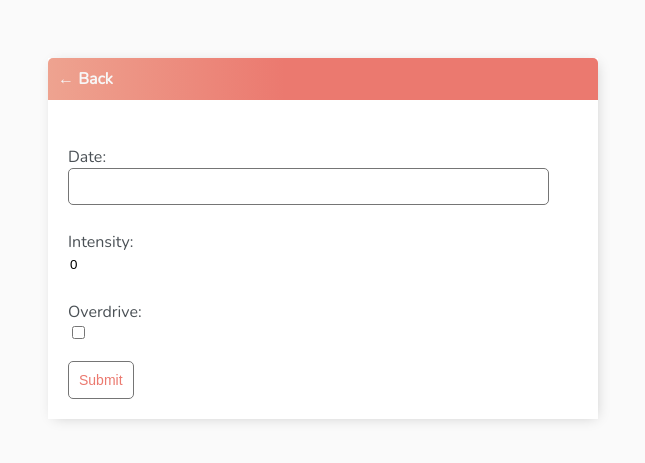
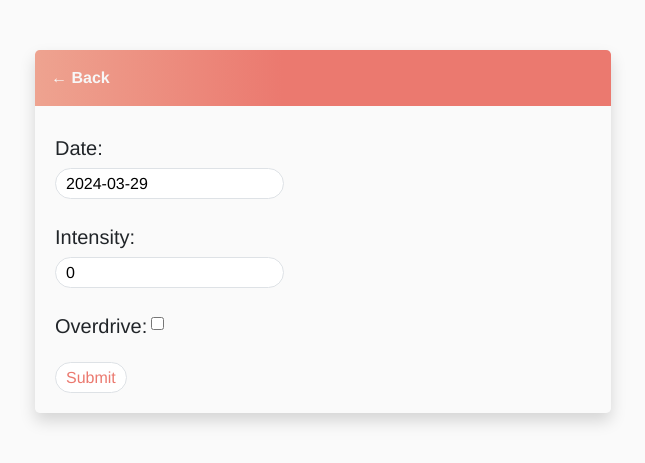
Before and after one commit to brunobeeee/drinklog, a Django app: page /log-create/ in a window 1280 px wide. Shown: the top 463 px of the page, without its empty margins (317-962 px from the left). Run offline with Django 3.2, Linux system fonts and the light colour scheme; the visitor is signed in with stand-in values (Sample User, id 1); parts of the project's set-up code (start-up, migrations or seed data) failed here and were passed over.

Commit message:
General design overhaul

```diff
--- a/app/base/templates/base/log_form.html
+++ b/app/base/templates/base/log_form.html
@@ -6,8 +6,22 @@
 
 <div class="card-body">
     <form method="POST" action="">
-        {% csrf_token %} {{form.as_p}}
-        <input class="button" type="submit" value="Submit" />
+        {% csrf_token %}
+        <div class="form-group">
+            <label class="h5" for="id_date">Date:</label>
+            {{ form.date }}
+        </div>
+        <div class="form-group">
+            <label class="h5" for="id_intensity">Intensity:</label>
+            {{ form.intensity }}
+        </div>
+        <div class="form-group d-flex align-items-center">
+            <label class="h5" for="id_overdrive">Overdrive:</label>
+            <div class="custom-control custom-checkbox pl-1">
+                {{ form.overdrive }}
+            </div>
+        </div>
+        <button class="button" type="submit">Submit</button>
     </form>
 </div>
 
--- a/app/base/templates/base/main.html
+++ b/app/base/templates/base/main.html
@@ -1,24 +1,40 @@
-<!DOCTYPE html>
+<!doctype html>
 <html lang="en">
+    <head>
+        <meta charset="utf-8" />
+        <meta
+            name="description"
+            content="This is to do list implemented using Django by Dennis Ivy who is a full stack web developer."
+        />
 
-<head>
-    <meta charset="utf-8">
-    <meta name="description"
-        content="This is to do list implemented using Django by Dennis Ivy who is a full stack web developer.">
+        <meta http-equiv="X-UA-Compatible" content="IE=edge" />
+        <title>Drinklog</title>
+        <meta
+            name="description"
+            content="A habit tracker for tracking water intake"
+        />
+        <meta name="viewport" content="width=device-width, initial-scale=1" />
 
-    <meta http-equiv="X-UA-Compatible" content="IE=edge">
-    <title>To Do Items</title>
-    <meta name="description" content="">
-    <meta name="viewport" content="width=device-width, initial-scale=1">
-
-    <link rel="preconnect" href="https://fonts.gstatic.com">
-    <link href="https://fonts.googleapis.com/css2?family=Nunito:wght@200&display=swap" rel="stylesheet">
+        <!-- Bootstrap -->
+        <link
+            rel="stylesheet"
+            href="https://cdn.jsdelivr.net/npm/bootstrap@4.3.1/dist/css/bootstrap.min.css"
+            integrity="sha384-ggOyR0iXCbMQv3Xipma34MD+dH/1fQ784/j6cY/iJTQUOhcWr7x9JvoRxT2MZw1T"
+            crossorigin="anonymous"
+        />
+        <!-- Fontawesome -->
+        <link
+            rel="stylesheet"
+            href="https://cdnjs.cloudflare.com/ajax/libs/font-awesome/6.5.2/css/all.min.css"
+            integrity="sha512-SnH5WK+bZxgPHs44uWIX+LLJAJ9/2PkPKZ5QiAj6Ta86w+fsb2TkcmfRyVX3pBnMFcV7oQPJkl9QevSCWr3W6A=="
+            crossorigin="anonymous"
+            referrerpolicy="no-referrer"
+        />
 
         <style>
             body {
-            background-color: #FAFAFA;
-            font-family: 'Nunito', sans-serif;
-            padding-top: 50px;
+                background-color: #fafafa;
+                font-family: "Helvetica Neue", sans-serif;
             }
 
             h1,
@@ -26,14 +42,13 @@
             h3,
             h4,
             h5,
-        h6,
-            {
-            font-family: 'Raleway', sans-serif;
+            h6 {
+                font-family: "Jost", sans-serif;
             }
 
             a,
             p {
-            color: #4b5156
+                color: #4b5156;
             }
 
             a {
@@ -41,11 +56,41 @@
             }
 
             .container {
-            max-width: 550px;
-            margin: auto;
-            background-color: #fff;
-            -webkit-box-shadow: 2px 2px 13px -4px rgba(0, 0, 0, 0.21);
-            box-shadow: 2px 2px 13px -4px rgba(0, 0, 0, 0.21);
+                max-width: 576px;
+                margin-top: 50px;
+                border-radius: 0.3rem;
+                padding: 0;
+                box-shadow: 0 0.5rem 1rem rgba(0, 0, 0, 0.15);
+            }
+
+            .header-bar {
+                display: flex;
+                justify-content: space-between;
+                color: #fff;
+                padding: 1rem;
+                border-radius: 0.3rem 0.3rem 0 0;
+                background: linear-gradient(
+                    90deg,
+                    #eea390 0%,
+                    #eb796f 43%,
+                    #eb796f 100%
+                );
+            }
+
+            .header-bar a {
+                color: rgb(247, 247, 247);
+                text-decoration: none;
+            }
+
+            @media (max-width: 576px) {
+                .container {
+                    margin-top: 0;
+                    border-radius: 0 !important;
+                    box-shadow: none;
+                }
+                .header-bar {
+                    border-radius: 0;
+                }
             }
 
             input {
@@ -53,122 +98,21 @@
                 border: none;
             }
 
-        .header-bar {
+            #search-add-wrapper {
                 display: flex;
+                padding: 1rem;
                 justify-content: space-between;
-            color: #fff;
-            padding: 10px;
-            border-radius: 5px 5px 0 0;
-            background: linear-gradient(90deg, #EEA390 0%, #EB796F 43%, #EB796F 100%);
+                align-items: center;
             }
 
-        .header-bar a {
-            color: rgb(247, 247, 247);
-            text-decoration: none;
-        }
-
-        .task-wrapper {
-            display: flex;
-            align-items: center;
-            justify-content: space-between;
-            background-color: #fff;
-            border-top: 1px solid #dfe4ea;
-            overflow: hidden;
-        }
-
-        .task-title {
-            display: flex;
-            padding: 20px;
-        }
-
-        .task-title a {
-            text-decoration: none;
-            color: #4b5156;
-            margin-left: 10px;
-        }
-
-        .task-complete-icon {
-            height: 20px;
-            width: 20px;
-            background-color: rgb(105, 192, 105);
-            border-radius: 50%;
-        }
-
-        .task-incomplete-icon {
-            height: 20px;
-            width: 20px;
-            background-color: rgb(218, 218, 218);
-            border-radius: 50%;
-        }
-
-        .delete-link {
-            text-decoration: none;
-            font-weight: 900;
-            color: #cf4949;
-            font-size: 22px;
-            line-height: 0;
-            padding: 20px 0px;
-        }
-
-        /*Handle Classes*/
-
-        .handle {
-            display: inline-block;
-            padding: 20px 16px;
-            cursor: grab;
-            user-select: none;
-        }
-
-        .handle:after,
-        .handle:before {
-            display: block;
-            content: "";
-        }
-
-        .handle:active,
-        .handle:active:before,
-        .handle:active:after {
-            cursor: grabbing;
-        }
-
-        .dropArea {
-            background-color: #f1f2f6;
-            color: black;
-            border: #ced6e0 1px solid;
-        }
-
-        .selectedTask {
-            opacity: 0.6;
-        }
-
-
-        #add-link {
-            color: #EB796F;
-            text-decoration: none;
-            font-size: 42px;
-            text-shadow: 1px 1px #81413b;
-        }
-
-        #search-add-wrapper {
-            display: flex;
-            justify-content: space-between;
-            align-items: center;
-            padding: 20px;
-        }
-
-        @media screen and (max-width:320px) {
-            #search-add-wrapper {
+            input[type="text"],
+            input[type="password"],
+            input[type="number"],
+            textarea {
                 padding: 10px;
-            }
-        }
-
-        input[type=text],
-        input[type=password],
-        textarea {
-            border: 1px solid #757575;
-            border-radius: 5px;
-            padding: 10px;
-            width: 90%;
+                border: 1px solid #dee2e6;
+                border-radius: 50rem;
+                padding: 2.5px 10px;
             }
 
             label {
@@ -181,30 +125,41 @@
                 opacity: 0.5;
             }
 
+            table td,
+            table th {
+                padding: 1rem !important;
+            }
+
             .button {
-            border: 1px solid #757575;
-            background-color: #FFF;
-            color: #EB796F;
-            padding: 10px;
-            font-size: 14px;
-            border-radius: 5px;
+                border: 1px solid #dee2e6;
+                background-color: white;
+                color: #eb796f;
+                padding: 2.5px 10px;
+                border-radius: 50rem;
                 cursor: pointer;
                 text-decoration: none;
-        }
-
-        .card-body {
-            padding: 20px;
             }
         </style>
     </head>
 
     <body>
+        <div class="container">{% block content %} {% endblock content %}</div>
 
-    <div class="container">
-        {% block content %} {% endblock content %}
-    </div>
-
+        <!-- Bootstrap -->
+        <script
+            src="https://code.jquery.com/jquery-3.3.1.slim.min.js"
+            integrity="sha384-q8i/X+965DzO0rT7abK41JStQIAqVgRVzpbzo5smXKp4YfRvH+8abtTE1Pi6jizo"
+            crossorigin="anonymous"
+        ></script>
+        <script
+            src="https://cdn.jsdelivr.net/npm/popper.js@1.14.7/dist/umd/popper.min.js"
+            integrity="sha384-UO2eT0CpHqdSJQ6hJty5KVphtPhzWj9WO1clHTMGa3JDZwrnQq4sF86dIHNDz0W1"
+            crossorigin="anonymous"
+        ></script>
+        <script
+            src="https://cdn.jsdelivr.net/npm/bootstrap@4.3.1/dist/js/bootstrap.min.js"
+            integrity="sha384-JjSmVgyd0p3pXB1rRibZUAYoIIy6OrQ6VrjIEaFf/nJGzIxFDsf4x0xIM+B07jRM"
+            crossorigin="anonymous"
+        ></script>
     </body>
-
-
 </html>
--- a/app/base/views.py
+++ b/app/base/views.py
@@ -16,6 +16,8 @@ from django.db import transaction
 
 from .models import Log
 from .forms import PositionForm
+
+from datetime import datetime, timedelta
 
 
 class CustomLoginView(LoginView):
@@ -74,6 +76,11 @@ class LogCreate(LoginRequiredMixin, CreateView):
         form.instance.user = self.request.user
         return super(LogCreate, self).form_valid(form)
 
+    def get_initial(self):
+            initial = super().get_initial()
+            initial['date'] = datetime.now() - timedelta(days=1)
+            return initial
+
 
 class LogUpdate(LoginRequiredMixin, UpdateView):
     model = Log
```
Also changed, not shown: app/base/templates/base/log_list.html (+60 -23 lines), app/base/templates/base/login.html (+9 -4 lines), app/base/templates/base/register.html (deleted, +0 -27 lines). Lines whose indentation alone changed are shown as unchanged.
